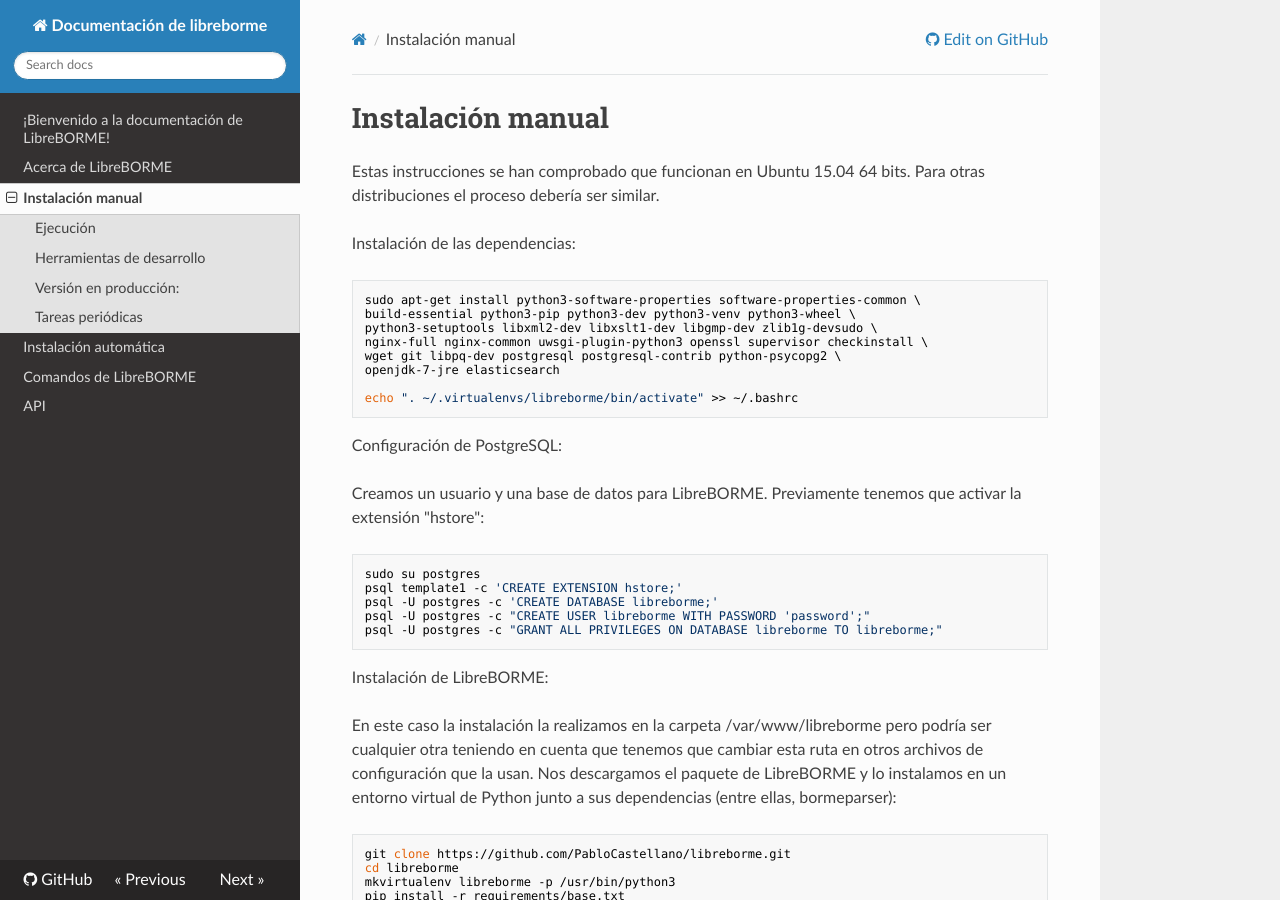
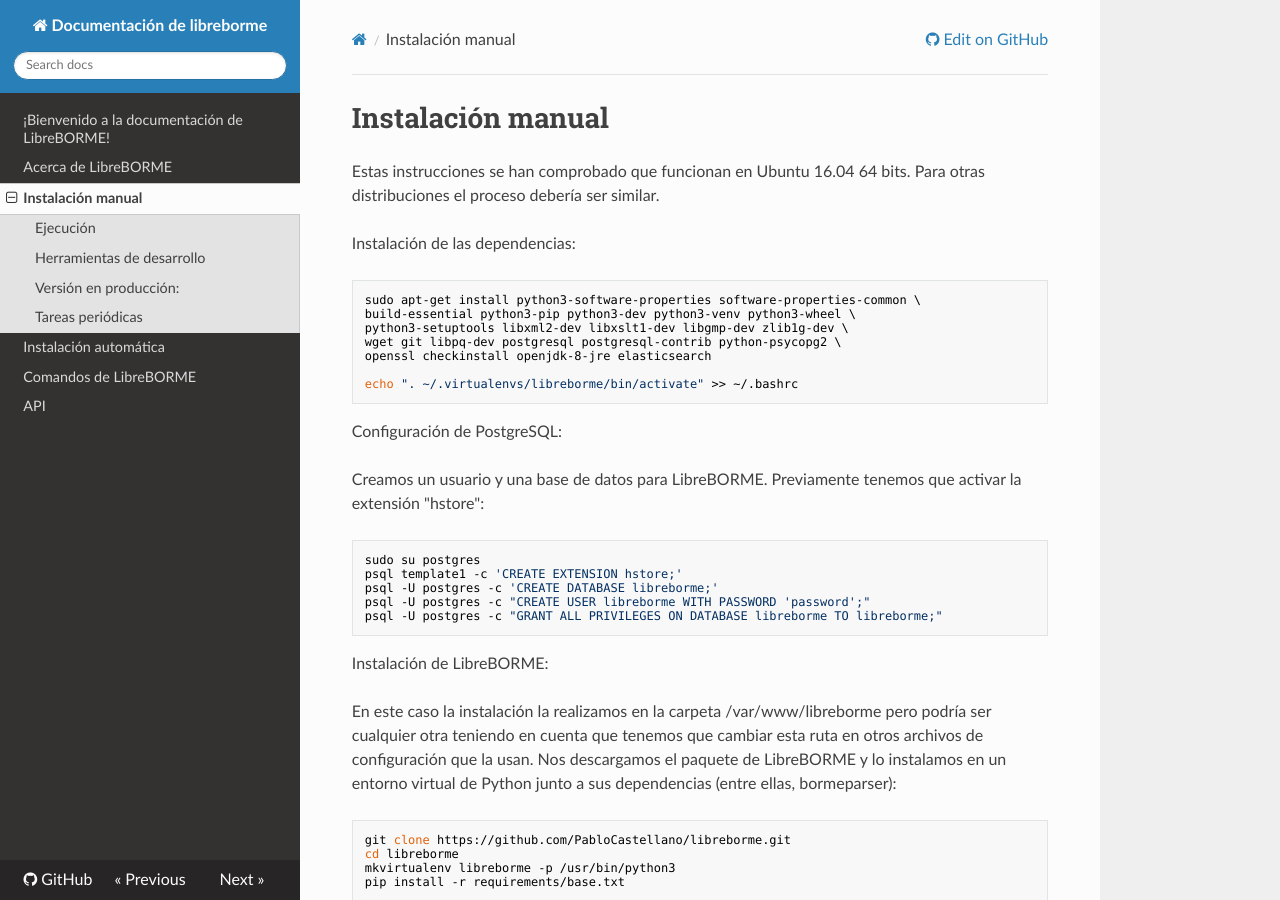
Before and after one commit to PabloCastellano/libreborme, an MkDocs documentation site: the page built from docs/installation.md, in a window 1280 px wide and 900 px high. Built offline with MkDocs 1.6.1, drawn with Linux system fonts in a browser that asks for light colours; nearby versions of some CDN libraries; old or Windows-style settings are respelled for this version of MkDocs; some of the changed text lies outside the part shown.

Commit message:
[docs] Instrucciones de instalación Ubuntu 16.04

```diff
--- a/docs/installation.md
+++ b/docs/installation.md
@@ -1,15 +1,14 @@
 # Instalación manual
 
-Estas instrucciones se han comprobado que funcionan en Ubuntu 15.04 64 bits. Para otras distribuciones el proceso debería ser similar.
+Estas instrucciones se han comprobado que funcionan en Ubuntu 16.04 64 bits. Para otras distribuciones el proceso debería ser similar.
 
 Instalación de las dependencias:
 
     sudo apt-get install python3-software-properties software-properties-common \
     build-essential python3-pip python3-dev python3-venv python3-wheel \
-    python3-setuptools libxml2-dev libxslt1-dev libgmp-dev zlib1g-devsudo \
-    nginx-full nginx-common uwsgi-plugin-python3 openssl supervisor checkinstall \
+    python3-setuptools libxml2-dev libxslt1-dev libgmp-dev zlib1g-dev \
     wget git libpq-dev postgresql postgresql-contrib python-psycopg2 \
-    openjdk-7-jre elasticsearch
+    openssl checkinstall openjdk-8-jre elasticsearch
 
     echo ". ~/.virtualenvs/libreborme/bin/activate" >> ~/.bashrc
 
```
Also changed, not shown: other parts of docs/installation.md (+2 -0 lines).
